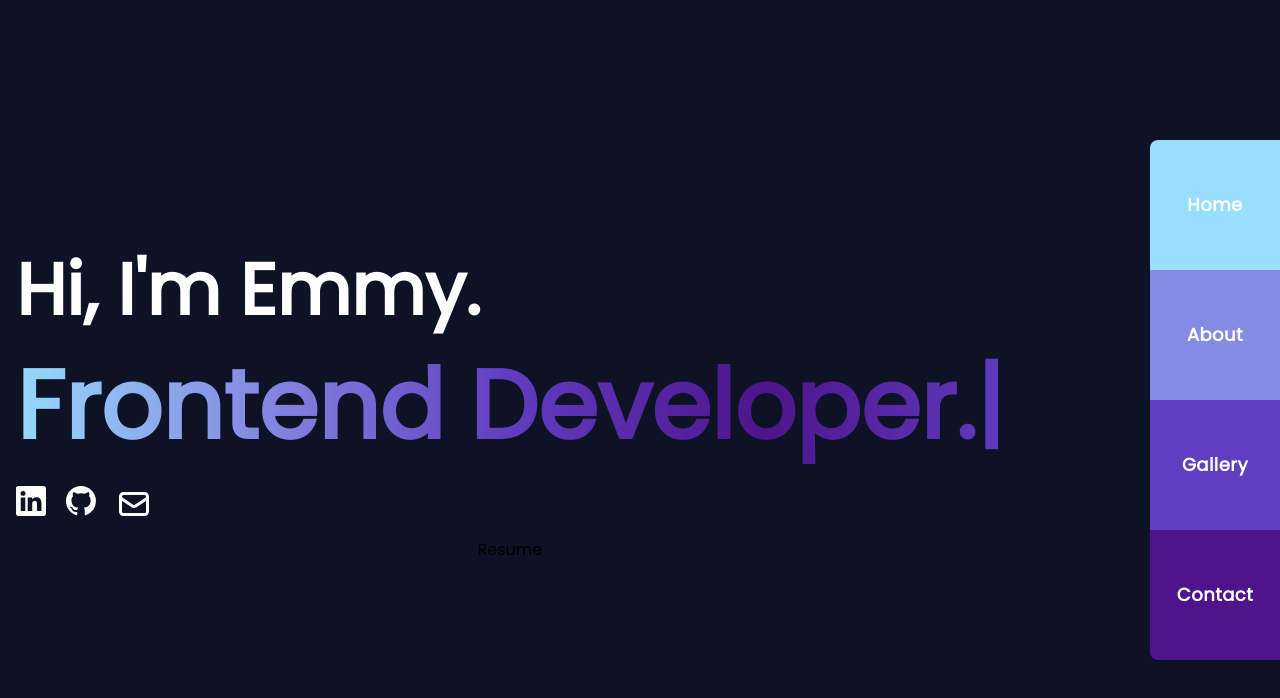
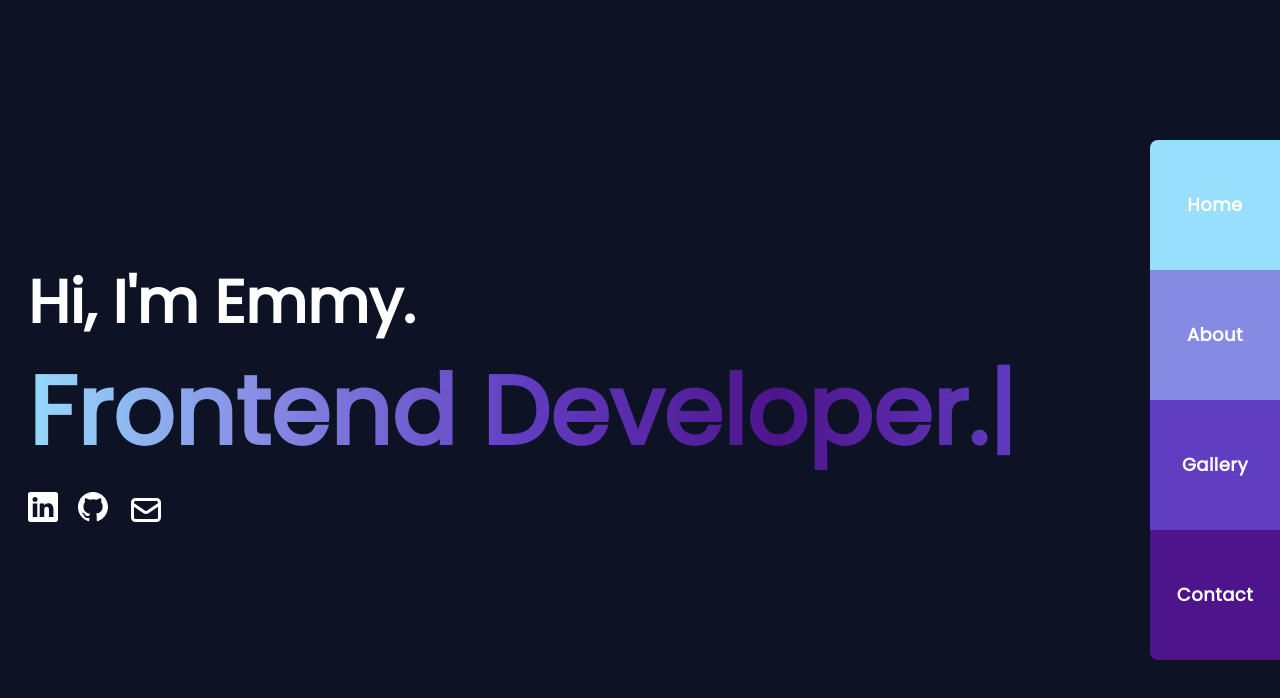
Before and after one commit to eobcre/portfolio-next13, a Next.js app: page / in a window 1280 px wide. Shown: the top 698 px of the page. Built offline with nearby package versions, Linux system fonts and the light colour scheme.

Commit message:
updated text and color

```diff
--- a/src/app/components/HeroSection.tsx
+++ b/src/app/components/HeroSection.tsx
@@ -2,15 +2,13 @@
 import NameTitle from './NameTitle';
 import TypeWritter from './TypeWritter';
 import SubNavBar from './SubNavBar';
-import Button from './Button';
 
 const HeroSection = () => {
   return (
-    <div className='flex flex-col justify-center h-full'>
+    <div className='flex flex-col justify-center pl-3 h-full'>
       <NameTitle text="Hi, I'm Emmy." />
       <TypeWritter text='Frontend Developer.' delay={200} />
       <SubNavBar />
-      <Button buttonName='Resume' />
     </div>
   );
 };
--- a/src/app/components/NameTitle.tsx
+++ b/src/app/components/NameTitle.tsx
@@ -5,7 +5,7 @@ type NameTitleProps = {
 const NameTitle: React.FC<NameTitleProps> = ({ text }) => {
   return (
     <>
-      <span className='text-white text-2xl font-bold p-4 min-[970px]:text-7xl'>{text}</span>
+      <span className='text-white text-2xl font-bold p-4 min-[970px]:text-6xl'>{text}</span>
     </>
   );
 };
--- a/src/app/components/NavBar.tsx
+++ b/src/app/components/NavBar.tsx
@@ -7,7 +7,7 @@ const NavBar = () => {
       id: nanoid(),
       name: 'Home',
       href: '/',
-      background: 'bg-[#97dffc] hover:text-[#2c0735] duration-500',
+      background: 'bg-[#97dffc] hover:text-[#4e148c] duration-500',
     },
     {
       id: nanoid(),
@@ -25,7 +25,7 @@ const NavBar = () => {
       id: nanoid(),
       name: 'Contact',
       href: '/contact',
-      background: 'bg-[#4e148c] hover:text-[#858ae3] duration-500',
+      background: 'bg-[#4e148c] hover:text-[#97dffc] duration-500',
     },
   ];
 
--- a/src/app/components/SubNavBar.tsx
+++ b/src/app/components/SubNavBar.tsx
@@ -17,7 +17,7 @@ const SubNavBar = () => {
     {
       id: nanoid(),
       icon: (
-        <BsGithub className='text-white text-3xl hover:text-[#97dffc] duration-500' />
+        <BsGithub className='text-white text-3xl hover:text-[#858ae3] duration-500' />
       ),
       href: 'https://github.com/eobcre',
       target: '_blank',
@@ -26,7 +26,7 @@ const SubNavBar = () => {
     {
       id: nanoid(),
       icon: (
-        <HiOutlineMail className='text-white text-4xl hover:text-[#97dffc] duration-500' />
+        <HiOutlineMail className='text-white text-4xl hover:text-[#613dc1] duration-500' />
       ),
       href: 'mailto:eobcre@gmail.com',
     },
```
